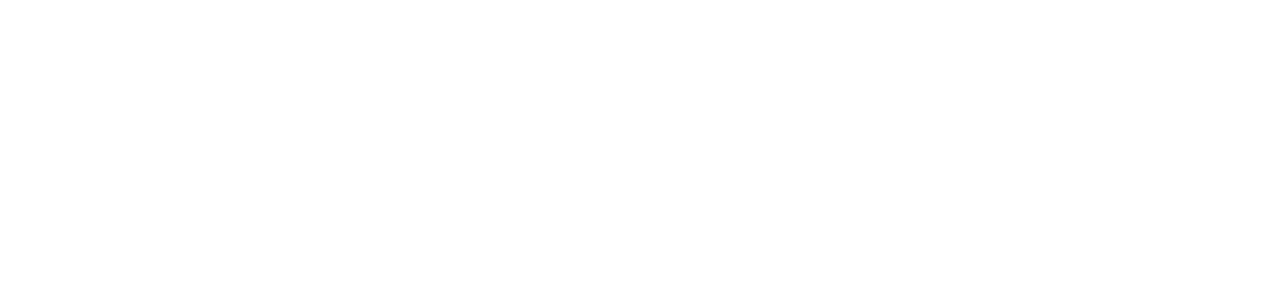
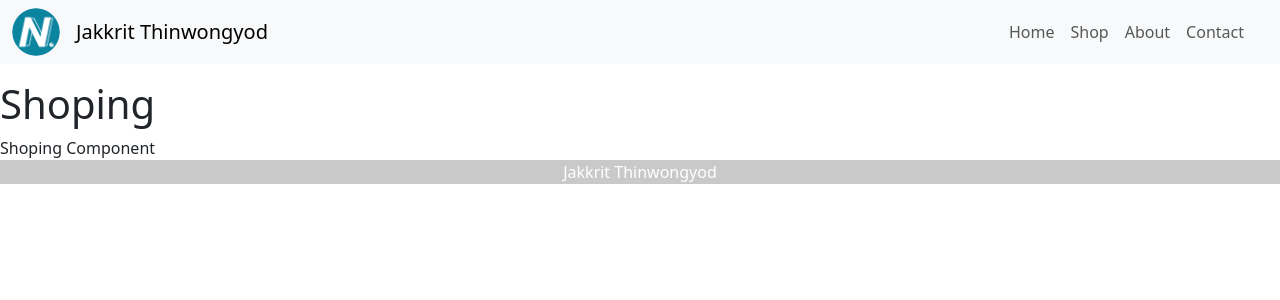
Before and after one commit to JakkritThinwongyod/my-jakkrit, a React (Create React App) app in the folder my-react-app/: page /shop in a window 1280 px wide. Before the commit this address had no page. Shown: the top 300 px of the page. Built offline with nearby package versions, Linux system fonts and the light colour scheme.

Commit message:
Edit NavBar

```diff
--- a/my-react-app/src/App.css
+++ b/my-react-app/src/App.css
@@ -1,3 +1,8 @@
 .app{
   margin: 0;
 }
+.footer{
+  background-color: rgb(201, 201, 201);
+  text-align: center;
+  color: #fff;
+}
--- a/my-react-app/src/App.js
+++ b/my-react-app/src/App.js
@@ -2,10 +2,10 @@
 import Navbars from './components/navbar';
 import { BrowserRouter, Routes, Route } from "react-router-dom";
 import Home from './components/home';
-import Experience from './components/experience';
-import Education from './components/education';
-import Skill from './components/skill';
 import Contact from './components/contact';
+import Footer from './components/footer';
+import Shoping from './components/shop';
+import About from './components/about';
 
 
 
@@ -16,12 +16,12 @@
       <Routes>
         <Route path='/' element={<Navbars/>}>
           <Route index element={<Home/>}/>
-          <Route path='experience' element={<Experience/>}/>
-          <Route path='education' element={<Education/>}/>
-          <Route path='skill' element={<Skill/>}/>
+          <Route path='/shop' element={<Shoping/>}/>
+          <Route path='/about' element={<About/>}/>
           <Route path='contact' element={<Contact/>}/>
         </Route>
       </Routes>
+      <Footer/>
       </BrowserRouter>
     </div>
   );
--- /dev/null
+++ b/my-react-app/src/components/about.js
@@ -0,0 +1,9 @@
+const About =()=>{
+    return(
+        <>
+        <h1>About</h1>
+        <span>About Component</span>
+        </>
+    )
+}
+export default About;
--- a/my-react-app/src/components/education.js
+++ /dev/null
@@ -1,9 +0,0 @@
-const Education =()=>{
-    return(
-        <>
-        <h1>ประวัติการศึกษา</h1>
-        <span>ประวัติการศึกษา Component</span>
-        </>
-    )
-}
-export default Education;
--- a/my-react-app/src/components/experience.js
+++ /dev/null
@@ -1,9 +0,0 @@
-const Experience =()=>{
-    return(
-        <>
-        <h1>ประวัติการทำงาน</h1>
-        <span>ประวัติการทำงาน Component</span>
-        </>
-    )
-}
-export default Experience;
--- /dev/null
+++ b/my-react-app/src/components/footer.js
@@ -0,0 +1,8 @@
+const Footer =()=>{
+    return(
+        <>
+        <p className="footer">Jakkrit Thinwongyod</p>
+        </>
+    )
+}
+export default Footer;
--- a/my-react-app/src/components/home.js
+++ b/my-react-app/src/components/home.js
@@ -1,9 +1,54 @@
+import { useState } from 'react';
+import Carousel from 'react-bootstrap/Carousel';
+
 const Home=()=>{
+    const [index, setIndex] = useState(0);
+
+  const handleSelect = (selectedIndex) => {
+    setIndex(selectedIndex);
+  };
+
+
     return(
-        <>
-        <h1>Home</h1>
-        <span>Home Component</span>
-        </>
+        <Carousel activeIndex={index} onSelect={handleSelect}>
+      <Carousel.Item>
+        <img
+          className="d-block w-100"
+          src="holder.js/800x400?text=First slide&bg=373940"
+          alt="First slide"
+        />
+        <Carousel.Caption>
+          <h3>First slide label</h3>
+          <p>Nulla vitae elit libero, a pharetra augue mollis interdum.</p>
+        </Carousel.Caption>
+      </Carousel.Item>
+      <Carousel.Item>
+        <img
+          className="d-block w-100"
+          src="holder.js/800x400?text=Second slide&bg=282c34"
+          alt="Second slide"
+        />
+
+        <Carousel.Caption>
+          <h3>Second slide label</h3>
+          <p>Lorem ipsum dolor sit amet, consectetur adipiscing elit.</p>
+        </Carousel.Caption>
+      </Carousel.Item>
+      <Carousel.Item>
+        <img
+          className="d-block w-100"
+          src="holder.js/800x400?text=Third slide&bg=20232a"
+          alt="Third slide"
+        />
+
+        <Carousel.Caption>
+          <h3>Third slide label</h3>
+          <p>
+            Praesent commodo cursus magna, vel scelerisque nisl consectetur.
+          </p>
+        </Carousel.Caption>
+      </Carousel.Item>
+    </Carousel>
     )
 }
 export default Home;
--- a/my-react-app/src/components/navbar.js
+++ b/my-react-app/src/components/navbar.js
@@ -3,7 +3,6 @@
 import Container from 'react-bootstrap/Container';
 import Nav from 'react-bootstrap/Nav';
 import Navbar from 'react-bootstrap/Navbar';
-import NavDropdown from 'react-bootstrap/NavDropdown';
 import Offcanvas from 'react-bootstrap/Offcanvas';
 import Image from 'react-bootstrap/Image';
 import LogoImg from '../image/logo-nook-200x200.png'
@@ -24,22 +23,15 @@
             >
               <Offcanvas.Header closeButton>
                 <Offcanvas.Title id={`offcanvasNavbarLabel-expand-md`}>
-                  Offcanvas
+                  Menu
                 </Offcanvas.Title>
               </Offcanvas.Header>
               <Offcanvas.Body>
                 <Nav className="justify-content-end flex-grow-1 pe-3">
-                        <Nav.Link href="/">หน้าหลัก</Nav.Link>
-                  <NavDropdown
-                    title="ประวัติ"
-                    id={`offcanvasNavbarDropdown-expand-md`}
-                  >
-                    <NavDropdown.Item href="/experience">ประวัติการทำงาน</NavDropdown.Item>
-                    <NavDropdown.Item href="/education">ประวัติการศึกษา</NavDropdown.Item>
-                    <NavDropdown.Divider />
-                    <NavDropdown.Item href="/skill">ความสามารถ</NavDropdown.Item>
-                  </NavDropdown>
-                  <Nav.Link href="/contact">ข้อมูลการติดต่อ</Nav.Link>
+                        <Nav.Link href="/">Home</Nav.Link>
+                        <Nav.Link href="/shop">Shop</Nav.Link>
+                        <Nav.Link href="/about">About</Nav.Link>
+                        <Nav.Link href="/contact">Contact</Nav.Link>
                 </Nav>
               </Offcanvas.Body>
             </Navbar.Offcanvas>
--- /dev/null
+++ b/my-react-app/src/components/shop.js
@@ -0,0 +1,9 @@
+const Shoping =()=>{
+    return(
+        <>
+        <h1>Shoping</h1>
+        <span>Shoping Component</span>
+        </>
+    )
+}
+export default Shoping;
--- a/my-react-app/src/components/skill.js
+++ /dev/null
@@ -1,9 +0,0 @@
-const Skill =()=>{
-    return(
-        <>
-            <h1>ความสามารถ</h1>
-            <span>ความสามารถ Component</span>
-        </>
-    )
-}
-export default Skill;
```
Also changed, not shown: 1 other file (tests, documents, lock files or other folders).
